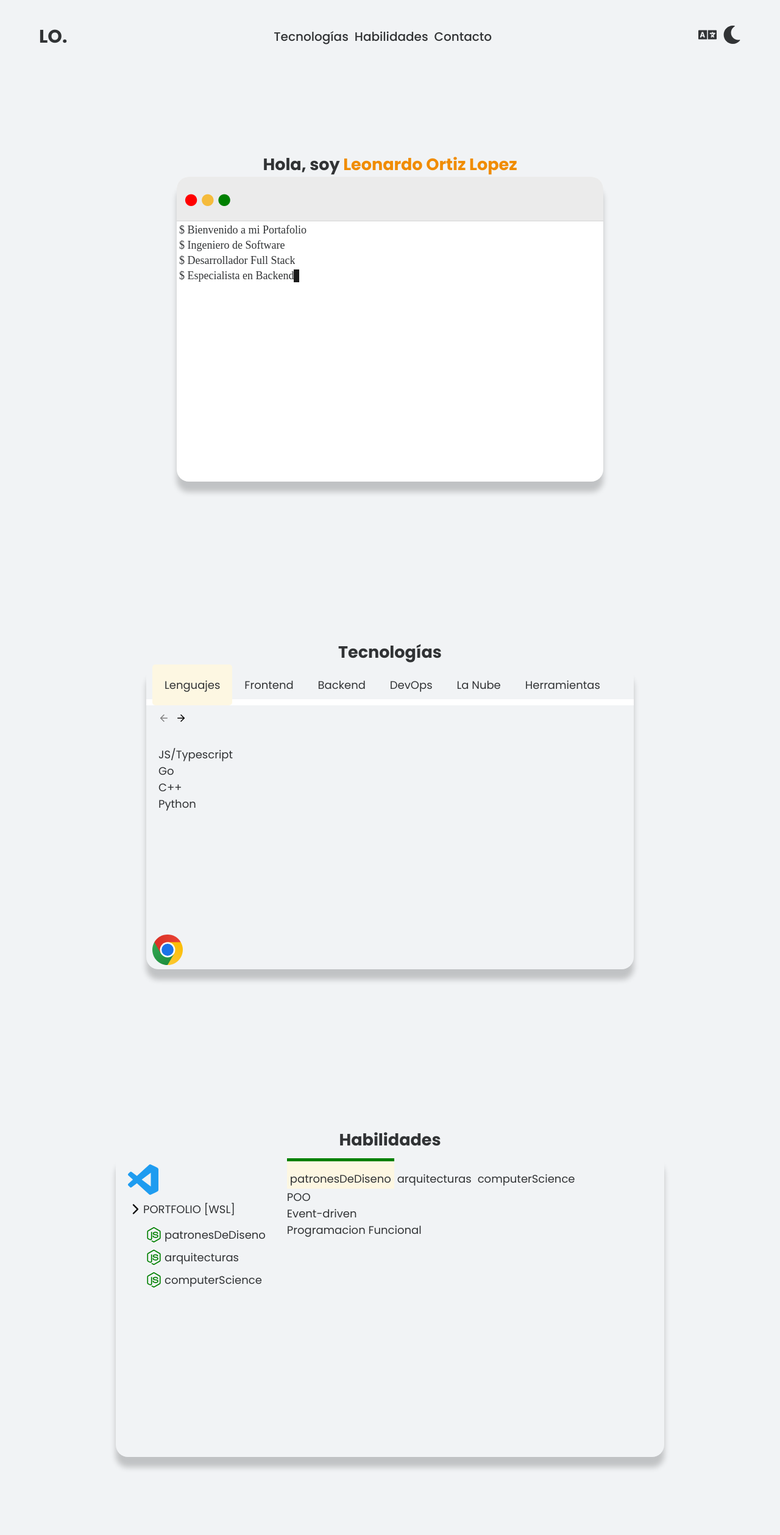
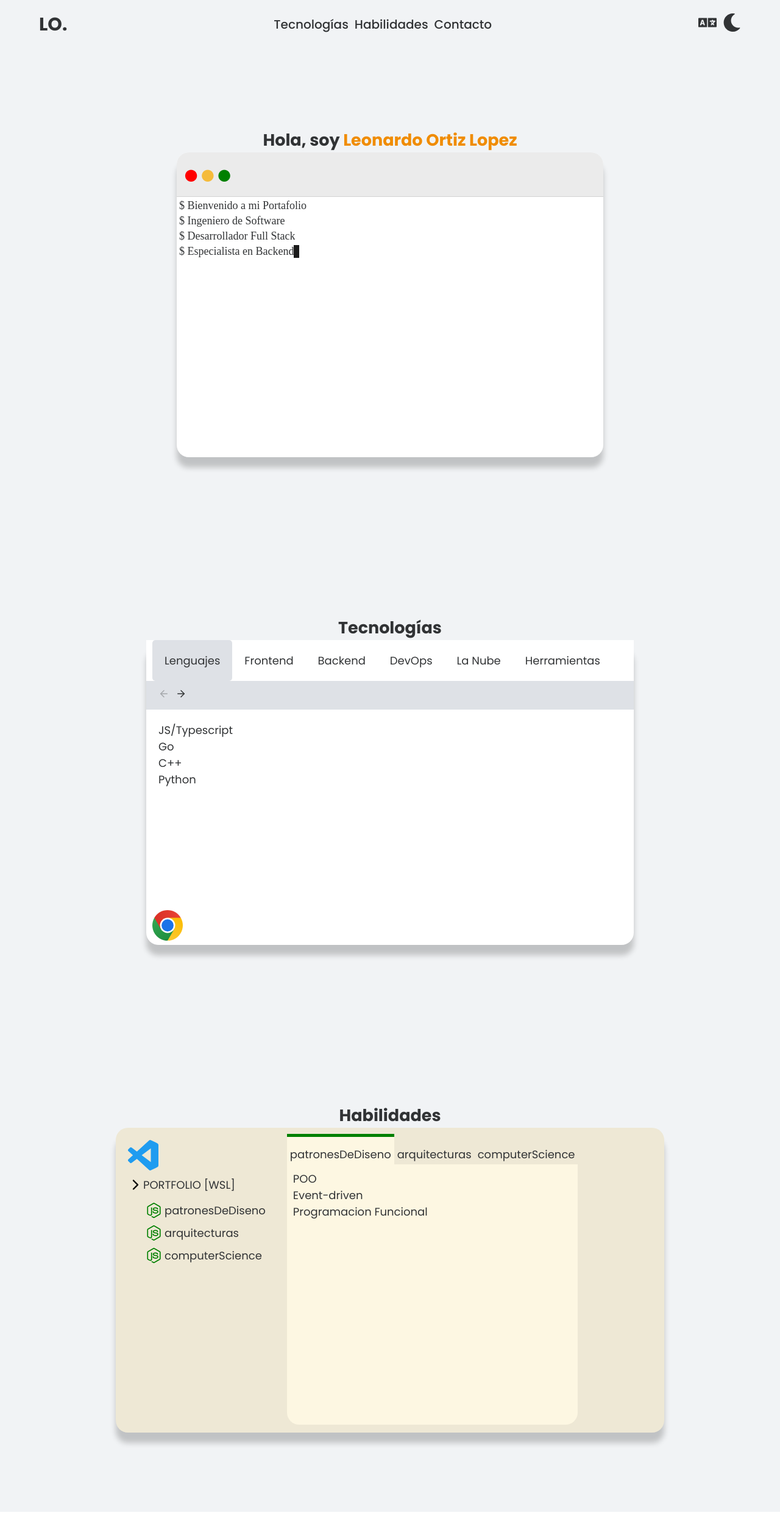
Before and after one commit to leoopez/redesigned-guacamole, a React app: page / in a window 1280 px wide. Shown: the whole page at 61% size. After the commit the page ends 2480 px from the top, so only its background shows below. Built offline with nearby package versions, Linux system fonts and the light colour scheme; a web font is replaced by a local one.

Commit message:
theme chrome

```diff
--- a/src/components/Header/index.tsx
+++ b/src/components/Header/index.tsx
@@ -1,19 +1,26 @@
-import styled from "styled-components";
-import { IStyleComponent } from "../Generics/interface";
+import styled, { css } from "styled-components";
+import { useTheme } from "../../context/useTheme";
 import Navbar from "./Navbar";
 
-const Header = ({ className }: IStyleComponent) => {
+export default  () => {
     return (
-        <header className={className} id="header">
+        <Header id="header">
             <Navbar />
-        </header>
+        </Header>
     )
 };
 
-export default styled(Header)`
-    position relative;
-    display: flex;
-    width: 100%;
-    justify-content: center;
-    height: 12rem;
-`;
+const Header = styled.header<any>(
+    (props) => {
+      const { theme } = useTheme();
+
+        return css`
+            position relative;
+            z-index: 10000;
+            display: flex;
+            width: 100%;
+            justify-content: center;
+            height: 8rem;
+        `;
+    }
+);
--- a/src/components/Skills/Vsc/VscBodyContent.tsx
+++ b/src/components/Skills/Vsc/VscBodyContent.tsx
@@ -1,30 +1,34 @@
 import styled, { css } from "styled-components";
-import { IStyleComponent } from "../../Generics/interface";
 import staticInfo from "../../../static/static.json";
 import { useLanguage } from "../../../context/useLanguage";
 import { useVscTab } from "./context/useVsc";
+import { useTheme } from "../../../context/useTheme";
 const { skills } = staticInfo;
 
-interface IVscBodyContent extends IStyleComponent {
-
-};
-
-const VscBodyContent = ({ className }: IVscBodyContent) => {
+export default  () => {
     const { lan } = useLanguage();
     const { tab } = useVscTab();
 
-    return <div className={className}>
+    return (
+        <VscBodyContent>
             {skills[lan].items[tab].items.map((item, i) => (
                 <li key={i}>
                     {item}
                 </li>
             ))}
-    </div>
-}
+        </VscBodyContent>
+    );
+};
 
+const VscBodyContent = styled.div<any>(
+    (props) => {
+        const { theme } = useTheme();
 
-export default styled(VscBodyContent)`
-    height: 89%;
-    border-bottom-left-radius:  2rem;
-    border-bottom-right-radius:  2rem;
-`
+        return css`
+            background-color: ${theme ? "#FDF7E2" : "#2A3136" };
+            padding: 1rem;
+            height: 89%;
+            border-bottom-left-radius:  2rem;
+            border-bottom-right-radius:  2rem;
+        `}
+)
--- a/src/components/Skills/Vsc/VscBodyTab.tsx
+++ b/src/components/Skills/Vsc/VscBodyTab.tsx
@@ -1,4 +1,5 @@
 import styled, { css } from "styled-components";
+import { useTheme } from "../../../context/useTheme";
 import { IStyleComponent } from "../../Generics/interface";
 import { useVscTab } from "./context/useVsc";
 
@@ -21,8 +22,10 @@ const VscBodyTab = ({ className, text, number }: IVscBodyTab) => {
 
 export default styled(VscBodyTab)<any>(
     (props) => {
+        const { theme } = useTheme();
+
         return css`
-            background-color: ${props.selected ? "#FDF7E2" : "transparent"};
+            background-color: ${props.selected ? (theme ? "#FDF7E2" : "#2A3136" ) :   (theme ? "#EEE8D5" : "#000") };
             padding: 2rem 0.5rem;
             text-overflow: ellipsis;
             white-space: nowrap;
--- a/src/components/Skills/Vsc/index.tsx
+++ b/src/components/Skills/Vsc/index.tsx
@@ -1,28 +1,32 @@
-import styled from "styled-components";
+import styled, { css } from "styled-components";
+import { useTheme } from "../../../context/useTheme";
 
-import { IStyleComponent } from "../../Generics/interface";
 import VscBody from "./VscBody";
 import VscHeader from "./VscHeader";
 
-const Chrome = ({ className } : IStyleComponent) => {
+export default  () => {
     return (
-        <div className={className}>
+        <Chrome>
             <VscHeader />
             <VscBody />
-        </div>
+        </Chrome>
     );
 };
 
-export default styled(Chrome)`
+const Chrome = styled.div<any>(
+    (props) => {
+        const { theme } = useTheme();
+        return css`
             width: min(95vw, 90rem);
             height: min(80vh, 50rem);
             border-radius: 2rem;
             box-shadow: rgba(0,0,0,0.2) 0px 17px 10px 0px;
             position: relative;
+            background: ${theme ? "#EEE8D5" : "#000" };
 
             @media screen  and (min-width: 45em) {
                 display: flex;
             }
         `;
-    // background: #FDF7E2;
-    // background: #EEE8D5;
+    }
+);
--- a/src/components/Technologies/Chrome/ChromeButtons.tsx
+++ b/src/components/Technologies/Chrome/ChromeButtons.tsx
@@ -13,10 +13,10 @@ const ChromeButtons = ({ className }: IStyleComponent) => {
     return (
         <div className={className}>
             <button disabled={tab === 0} onClick={() => changeTab(tab - 1)}>
-                <ArrowLeft color={tab === 0 ? "gray" : "black"}/>
+                <FiArrowLeft opacity={tab === 0 ?  0.33 : 1 }/>
             </button>
             <button disabled={tab === tabs - 1 } onClick={() => changeTab(tab + 1)}>
-                <ArrowRight color={tab === tabs - 1 ? "gray" : "black"} />
+                <FiArrowRight opacity={tab === tabs - 1 ?   0.33 : 1 } />
             </button>
         </div>
     )
@@ -27,16 +27,3 @@ export default styled(ChromeButtons)`
     gap: 1rem;
     padding: 1rem 2rem;
 `;
-
-const ArrowLeft = styled(FiArrowLeft)<IArrow>(
-    ({ color }) => `
-        color: ${ color };
-    `
-);
-
-
-const ArrowRight = styled(FiArrowRight)<IArrow>(
-    ({ color }) => `
-        color: ${ color };
-    `
-);
--- a/src/components/Technologies/Chrome/ChromeHeader.tsx
+++ b/src/components/Technologies/Chrome/ChromeHeader.tsx
@@ -1,19 +1,26 @@
-import styled from "styled-components";
-import { IStyleComponent } from "../../Generics/interface";
+import styled, { css } from "styled-components";
+import { useTheme } from "../../../context/useTheme";
 import ChromeButtons from "./ChromeButtons";
 
 import ChromeTapContainer from "./ChromeTabContainer";
 
-const ChromeHeader = ({ className }: IStyleComponent) => {
+export default () => {
     return (
-        <div className={className}>
+        <ChromeHeader>
             <ChromeTapContainer />
             <ChromeButtons/>
-        </div>
+        </ChromeHeader>
     )
 }
 
-export default styled(ChromeHeader)`
-    border-top-left-radius	: 2rem;
-    border-top-right-radius	: 2rem;
-`;
+const ChromeHeader = styled.div<any>(
+    (props) => {
+        const { theme } = useTheme();
+
+        return css`
+            background-color: ${theme ? "#DEE1E6" : "#2A3136"};
+            border-top-left-radius	: 2rem;
+            border-top-right-radius	: 2rem;
+        `;
+    }
+);
--- a/src/components/Technologies/Chrome/ChromeTab.tsx
+++ b/src/components/Technologies/Chrome/ChromeTab.tsx
@@ -1,5 +1,5 @@
 import styled, { css } from "styled-components";
-import { IStyleComponent } from "../../Generics/interface";
+import { useTheme } from "../../../context/useTheme";
 import { useChromeTab } from "./context/useChromeTab";
 
 const ChromeTab = ({ className, children, nTab }: any ) => {
@@ -14,8 +14,10 @@ const ChromeTab = ({ className, children, nTab }: any ) => {
 
 export default styled(ChromeTab)<any>(
     (props) => {
+        const { theme } = useTheme();
+
         return css`
-            background-color: ${props.selected ? "#FDF7E2" : "transparent"};
+            background-color: ${props.selected ? (theme ? "#DEE1E6" : "#2A3136") : "2A3136"};
             padding: 1rem;
             border-radius: 0.5rem;
             position: relative;
--- a/src/components/Technologies/Chrome/ChromeTabContainer.tsx
+++ b/src/components/Technologies/Chrome/ChromeTabContainer.tsx
@@ -1,21 +1,21 @@
-import styled from "styled-components";
-import { IStyleComponent } from "../../Generics/interface";
+import styled, { css } from "styled-components";
 
 import staticInfo from "../../../static/static.json";
 
 import { useLanguage } from "../../../context/useLanguage";
 import ChromeTab from "./ChromeTab";
 import { useChromeTab } from "./context/useChromeTab";
+import { useTheme } from "../../../context/useTheme";
 
 const { technologies } = staticInfo;
 const { subjects } = technologies;
 
-const ChromeHeaderContainer = ({ className }: IStyleComponent) => {
+export default () => {
     const { lan } = useLanguage();
     const { tab } = useChromeTab();
 
     return (
-        <ul className={className}>
+        <ChromeHeaderContainer>
             {subjects.map((item: any, i: number) => {
                 return (
                     <ChromeTab key={i} nTab={i} selected={tab === i}>
@@ -23,17 +23,23 @@ const ChromeHeaderContainer = ({ className }: IStyleComponent) => {
                     </ChromeTab>
                 )
             })}
-        </ul>
+        </ChromeHeaderContainer>
     );
 };
 
-export default styled(ChromeHeaderContainer)`
+const ChromeHeaderContainer =  styled.ul<any>(
+    (props) => {
+        const { theme } = useTheme();
+        return css`
             display: flex;
             padding-left: 1rem;
             flex-wrap: wrap;
+            background: ${theme ? "#FFFFFF" : "#000" };
 
             @media screen  and (min-width: 45em) {
                 flex-wrap: nowrap;
-        box-shadow:inset 0px -1rem 0px 0px #fff;
+                box-shadow:inset 0px -1rem 0px 0px ${theme ? "#FFFFFF" : "#000" };
             }
         `;
+    }
+);
--- a/src/components/Technologies/Chrome/index.tsx
+++ b/src/components/Technologies/Chrome/index.tsx
@@ -1,4 +1,5 @@
-import styled from "styled-components";
+import styled, { css } from "styled-components";
+import { useTheme } from "../../../context/useTheme";
 
 import { IStyleComponent } from "../../Generics/interface";
 import ChromeBody from "./ChromeBody";
@@ -6,9 +7,9 @@ import ChromeHeader from "./ChromeHeader";
 import TabProvider from "./context/useChromeTab";
 
 
-const Chrome = ({ className } : IStyleComponent) => {
+export default () => {
     return (
-        <div className={className}>
+        <Chrome>
             <TabProvider>
                 <ChromeHeader />
                 <ChromeBody />
@@ -20,17 +21,24 @@ const Chrome = ({ className } : IStyleComponent) => {
                 <svg xmlns="http://www.w3.org/2000/svg" viewBox="0 0 100 100"><linearGradient id="b" x1="55.41" x2="12.11" y1="96.87" y2="21.87" gradientUnits="userSpaceOnUse"><stop offset="0" stopColor="#1e8e3e"/><stop offset="1" stopColor="#34a853"/></linearGradient><linearGradient id="c" x1="42.7" x2="86" y1="100" y2="25.13" gradientUnits="userSpaceOnUse"><stop offset="0" stopColor="#fcc934"/><stop offset="1" stopColor="#fbbc04"/></linearGradient><linearGradient id="a" x1="6.7" x2="93.29" y1="31.25" y2="31.25" gradientUnits="userSpaceOnUse"><stop offset="0" stopColor="#d93025"/><stop offset="1" stopColor="#ea4335"/></linearGradient><path fill="url(#a)" d="M93.29 25a50 50 90 0 0-86.6 0l3 54z"/><path fill="url(#b)" d="M28.35 62.5 6.7 25A50 50 90 0 0 50 100l49-50z"/><path fill="url(#c)" d="M71.65 62.5 50 100a50 50 90 0 0 43.29-75H50z"/><path fill="#fff" d="M50 75a25 25 90 1 0 0-50 25 25 90 0 0 0 50z"/><path fill="#1a73e8" d="M50 69.8a19.8 19.8 90 1 0 0-39.6 19.8 19.8 90 0 0 0 39.6z"/></svg>
             </ChromeLogo>
             </div>
-        </div>
+        </Chrome>
     )
 }
 
-export default styled(Chrome)`
+const Chrome = styled.div<any>(
+    (props) => {
+        const { theme } = useTheme();
+
+      return css`
+            background: ${theme ? "#FFFFFF" : "#000" };
             width: min(95vw, 80rem);
             height: min(80vh, 50rem);
             border-radius: 2rem;
             box-shadow: rgba(0,0,0,0.2) 0px 17px 10px 0px;
             position: relative;
         `;
+    }
+);
 
 const ChromeLogo = styled.div`
     position: absolute;
```
Lines whose indentation alone changed are shown as unchanged.
